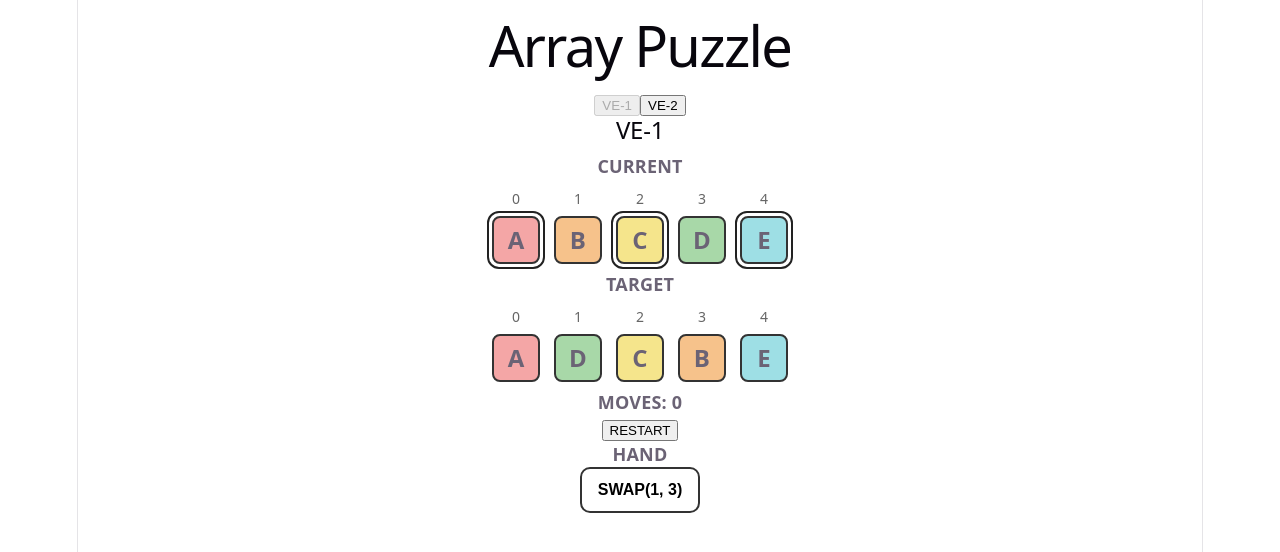
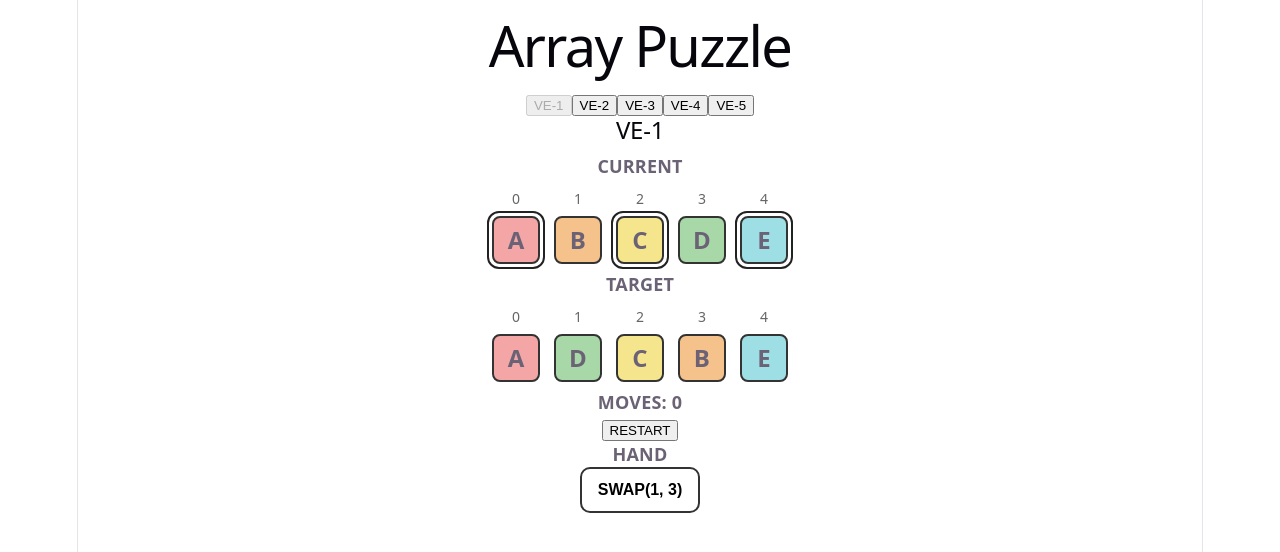
Before and after one commit to Olivia-Grace0206/array-puzzle, a React (Vite) app: page / in a window 1280 px wide. Shown: the top 552 px of the page. Built offline with nearby package versions, Linux system fonts and the light colour scheme.

Commit message:
Add five VeryEasy puzzles

```diff
--- a/src/data/puzzles/veryEasy.ts
+++ b/src/data/puzzles/veryEasy.ts
@@ -71,4 +71,105 @@ export const veryEasyPuzzles: PuzzleDefinition[] = [
 
     designSteps: 2,
   },
+
+  {
+    id: 'VE-3',
+
+    start: ['A', 'B', 'C', 'D', 'E', 'F'],
+
+    target: ['A', 'E', 'D', 'C', 'B', 'F'],
+
+    hand: [
+      {
+        id: 've-3-card-1',
+        command: {
+          type: 'REVERSE',
+          l: 1,
+          r: 4,
+        },
+      },
+    ],
+
+    designSolution: [
+      {
+        type: 'REVERSE',
+        l: 1,
+        r: 4,
+      },
+    ],
+
+    designSteps: 1,
+  },
+
+  {
+    id: 'VE-4',
+
+    start: ['A', 'B', 'C', 'D', 'E', 'F'],
+
+    target: ['A', 'D', 'B', 'C', 'E', 'F'],
+
+    hand: [
+        {
+        id: 've-4-card-1',
+        command: {
+            type: 'ROTATE',
+            l: 1,
+            r: 3,
+            k: 1,
+        },
+        },
+    ],
+
+    designSolution: [
+        {
+        type: 'ROTATE',
+        l: 1,
+        r: 3,
+        k: 1,
+        },
+    ],
+
+    designSteps: 1,
+    },
+    {
+    id: 'VE-5',
+
+    start: ['A', 'B', 'C', 'D', 'E', 'F'],
+
+    target: ['A', 'E', 'B', 'D', 'C', 'F'],
+
+    hand: [
+        {
+        id: 've-5-card-1',
+        command: {
+            type: 'SWAP',
+            a: 1,
+            b: 4,
+        },
+        },
+        {
+        id: 've-5-card-2',
+        command: {
+            type: 'REVERSE',
+            l: 2,
+            r: 4,
+        },
+        },
+    ],
+
+    designSolution: [
+        {
+        type: 'SWAP',
+        a: 1,
+        b: 4,
+        },
+        {
+        type: 'REVERSE',
+        l: 2,
+        r: 4,
+        },
+    ],
+
+    designSteps: 2,
+    },
 ]
```
